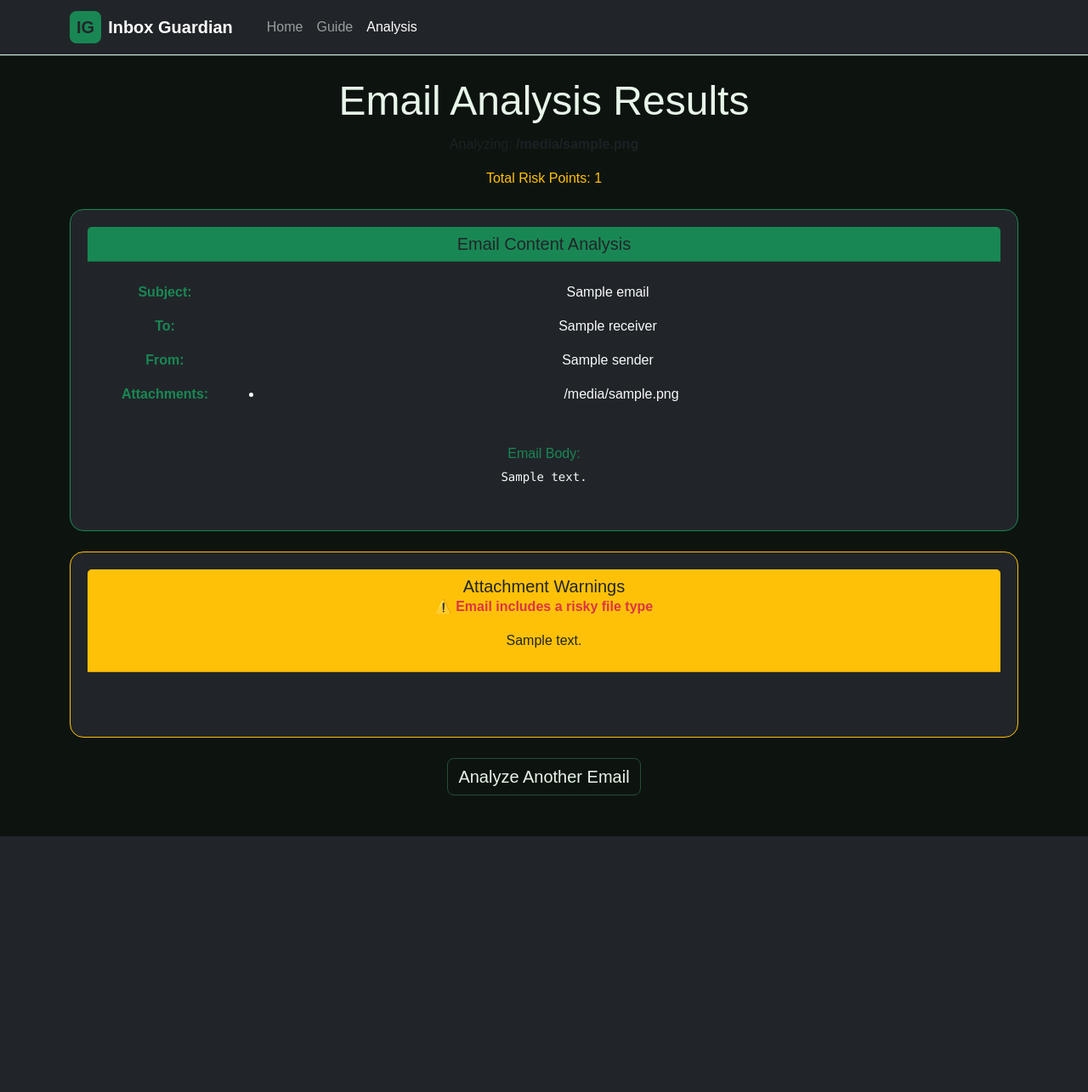
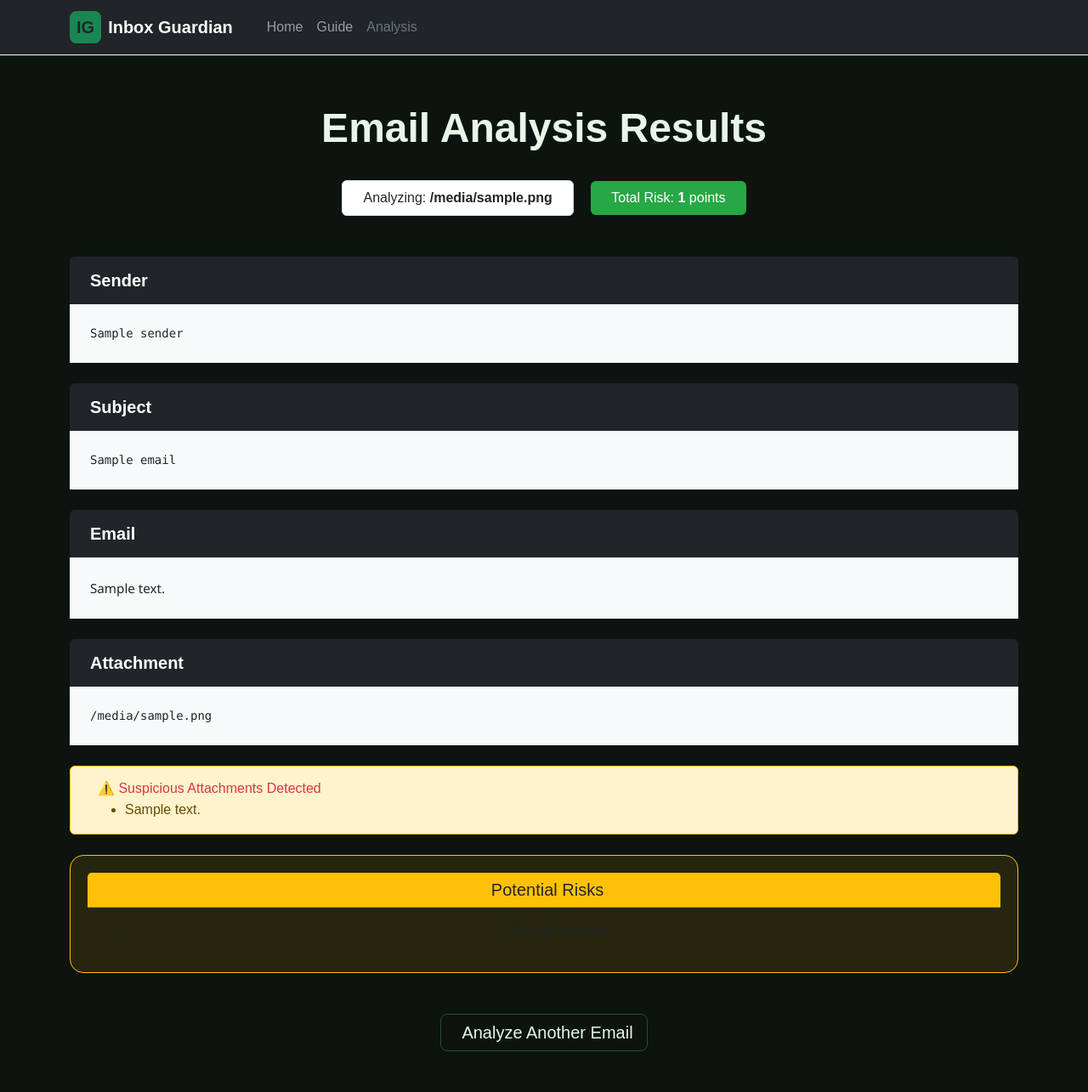
Before and after one commit to Rithvikk1590/Inbox-Gaurdian, a Flask app: template Website/templates/analysis.html in a window 1280 px wide. Shown: the whole page at 85% size. Before the commit the page ends 984 px from the top, so only its background shows below. Run offline with Flask 3, Linux system fonts and the light colour scheme; the template is opened without the code that fills it: most values are stand-ins (such as "Sample title", 1, 10 or a date in 2020).

Commit message:
UI changes

```diff
--- a/Website/app.py
+++ b/Website/app.py
@@ -141,7 +141,7 @@ def analysis(email_id):
             return redirect(url_for("home"))
 
         analysis = analyse_email_content(email_data)
-        return render_template("analysis.html", email=email_data, analysis=analysis, email_id=email_id)
+        return render_template("analysis.html", email=email_data, analysis=analysis, email_id=email_id, show_analysis=True)
     except Exception as e:
         print("Error in analysis:", e)
         return redirect(url_for("home"))
--- a/Website/static/css/style.css
+++ b/Website/static/css/style.css
@@ -166,3 +166,39 @@ textarea {
   background: var(--panel) !important;
   border: 1px solid var(--border) !important;
 }
+
+
+/* Smooth transitions */
+.card, .alert {
+  transition: transform 0.2s ease-in-out;
+}
+.card:hover, .alert:hover {
+  transform: translateY(-2px);
+}
+
+/* Pre-formatted email styling */
+.email-body-content,
+#email-body {
+  font-family: 'Segoe UI', sans-serif;
+  font-size: 0.95rem !important;
+  line-height: 1.6;
+  white-space: pre-wrap;
+  word-wrap: break-word;
+  background-color: #f8f9fa;
+  padding: 1rem;
+  border-radius: 8px;
+  border: 1px solid #dee2e6;
+}
+
+/* Highlighted suspicious text */
+.marked-suspicious {
+  background-color: #fff3cd;
+  color: #856404;
+  padding: 0 4px;
+  border-radius: 3px;
+  font-weight: 600;
+}
+
+.border-thick {
+  border-width: 3px !important;
+}
--- a/Website/templates/analysis.html
+++ b/Website/templates/analysis.html
@@ -10,105 +10,88 @@
 </head>
 
 <body>
-  <!-- Navbar -->
-  <header class="topbar" style="position: sticky; top: 0; z-index: 1050;">
-    <nav class="navbar navbar-expand-md navbar-dark bg-dark border-bottom">
+  {% include 'includes/navbar.html' %}
+  <!-- Analysis Header -->
+<section class="hero text-center py-3">
   <div class="container">
-        <!-- Brand -->
-        <a class="navbar-brand d-flex align-items-center" href="/">
-          <span class="bg-success text-dark fw-bold rounded-3 px-2 py-1 me-2">IG</span>
-          <span class="fw-semibold">Inbox Guardian</span>
-        </a>
-
-        <!-- Hamburger -->
-        <button class="navbar-toggler" type="button" data-bs-toggle="collapse" data-bs-target="#igNavbar"
-          aria-controls="igNavbar" aria-expanded="false" aria-label="Toggle navigation">
-          <span class="navbar-toggler-icon"></span>
-        </button>
-
-        <!-- Left-aligned nav items -->
-        <div class="collapse navbar-collapse" id="igNavbar">
-          <ul class="navbar-nav ms-3">
-            <li class="nav-item"><a class="nav-link" href="/">Home</a></li>
-            <li class="nav-item"><a class="nav-link" href="/guide">Guide</a></li>
-            <li class="nav-item"><a class="nav-link active" aria-current="page" href="#">Analysis</a></li>
-          </ul>
+    <h1 class="display-4 fw-bold mb-2">Email Analysis Results</h1>
+    <div class="d-flex flex-column align-items-center gap-2 mb-4"></div>
+      <div class="d-inline-block mb-2 px-4 py-2 bg-white text-dark border rounded-2 shadow-sm">
+        Analyzing: <strong>{{ email.filename }}</strong>
       </div>
-      </div>
-    </nav>
-  </header>
-
-  <!-- Analysis Header -->
-  <section class="hero text-center my-4">
-    <h1>Email Analysis Results</h1>
-    <p class="text-muted">Analyzing: <strong>{{ email.filename }}</strong></p>
-    <p class="text-warning">Total Risk Points: {{ analysis.total_risk_points }}</p>
-  </section>
-
-  <!-- Email Content with Highlighting -->
-  <section class="container my-4">
-    <div class="card bg-dark border-success">
-      <div class="card-header bg-success text-dark">
-        <h5 class="mb-0">Email Content Analysis</h5>
-      </div>
-      <div class="card-body">
-        <div class="table-responsive mb-4">
-          <table class="table table-dark table-borderless">
-            <tbody>
-              <tr>
-                <td class="fw-bold text-success" style="width: 150px;">Subject:</td>
-                <td class="text-light" id="email-subject">{{ email.subject }}</td>
-              </tr>
-              <tr>
-                <td class="fw-bold text-success">To:</td>
-                <td class="text-light" id="email-to">{{ email.receiver }}</td>
-              </tr>
-              <tr>
-                <td class="fw-bold text-success">From:</td>
-                <td class="text-light" id="email-from">{{ email.sender }}</td>
-              </tr>
-              <tr>
-              <td class="fw-bold text-success">Attachments:</td>
-              <td class="text-light">
-                {% if email.attachments %}
-                  <ul class="mb-0">
-                    {% for a in email.attachments %}
-                      <li>{{ a }}</li>
-                    {% endfor %}
-                  </ul>
-                {% else %}
-                  <span class="text-light">None</span>
-                {% endif %}
-              </td>
-            </tr>
-            </tbody>
-          </table>
-        </div>
-
-        <div class="mb-3">
-          <h6 class="text-success">Email Body:</h6>
-          <div class="email-body-container">
-            <pre class="text-light mb-0 email-body-content" id="email-body">{{ email.body }}</pre>
-          </div>
+      <div class="d-inline-block ms-3 mb-2 px-4 py-2 rounded-2 text-white"
+          style="background-color: {% if analysis.total_risk_points > 50 %}#dc3545{% elif analysis.total_risk_points > 20 %}#ffc107; color: #000{% else %}#28a745{% endif %};">
+        Total Risk: <strong>{{ analysis.total_risk_points }}</strong> points
       </div>
     </div>
   </div>
 </section>
 
+<!-- Sender -->
+<section class="container my-4">
+    <div class="card-header bg-dark text-white d-flex align-items-center gap-2 p-3 border-0 rounded-top-2">
+      <i class="bi bi-chat-left-text fs-4"></i>
+      <h5 class="mb-0 text-white fw-semibold">Sender</h5>
+    </div>
+    <div class="card-body p-0 m-0 border-0">
+      <pre id="email-from" class="bg-body-tertiary text-wrap text-dark p-4 m-0 rounded-0 border-0">
+        {{ email.sender }}
+      </pre>
+    </div>
+</section>
 
+<!-- Subject -->
+<section class="container my-4">
+    <div class="card-header bg-dark text-white d-flex align-items-center gap-2 p-3 border-0 rounded-top-2">
+      <i class="bi bi-chat-left-text fs-4"></i>
+      <h5 class="mb-0 text-white fw-semibold">Subject</h5>
+    </div>
+    <div class="card-body p-0 m-0 border-0">
+      <pre id="email-from" class="bg-body-tertiary text-wrap text-dark p-4 m-0 rounded-0 border-0">
+        {{ email.subject }}
+      </pre>
+    </div>
+</section>
+
+<!-- Body -->
+<section class="container my-4">
+    <div class="card-header bg-dark text-white d-flex align-items-center gap-2 p-3 border-0 rounded-top-2">
+      <i class="bi bi-chat-left-text fs-4"></i>
+      <h5 class="mb-0 text-white fw-semibold">Email</h5>
+    </div>
+    <div class="card-body p-0 m-0 border-0">
+      <pre id="email-body" class="bg-body-tertiary text-wrap text-dark p-4 m-0 rounded-0 border-0">
+        {{ email.body }}
+      </pre>
+    </div>
+</section>
+
+<!-- Attachments -->
+<section class="container my-4">
+    <div class="card-header bg-dark text-white d-flex align-items-center gap-2 p-3 border-0 rounded-top-2">
+      <i class="bi bi-chat-left-text fs-4"></i>
+      <h5 class="mb-0 text-white fw-semibold">Attachment</h5>
+    </div>
+    <div class="card-body p-0 m-0 border-0">
+      <pre id="email-from" class="bg-body-tertiary text-wrap text-dark p-4 m-0 rounded-0 border-0">
+        {% if email.attachments %}
+          {% for a in email.attachments %}
+            {{ a }}
+          {% endfor %}
+        {% else %}
+          <span class="text-dark">No attachments</span>
+        {% endif %}
+      </pre>
+    </div>
+</section>
+
+<!-- Attachment Warnings -->
 {% if analysis.attachment_warnings %}
 <section class="container my-4">
-    <div class="card bg-dark border-warning">
-      <div class="card-header bg-warning text-dark">
-        {% if analysis.attachment_warnings %}
-          <h5 class="mb-0">Attachment Warnings</h5>
-          <p class="text-danger fw-bold">⚠️ Email includes a risky file type</p>
-          {% for w in analysis.attachment_warnings %}
-            <p>{{ w.message }}</p>
-          {% endfor %}
-        {% endif %}
-      </div>
-      <div class="card-body">
+  <div class="alert alert-warning border border-warning d-flex align-items-start shadow-sm">
+    <i class="bi bi-exclamation-triangle-fill fs-3 me-3 mt-1"></i>
+    <div>
+      <h6 class="mb-1 text-danger">⚠️ Suspicious Attachments Detected</h6>
       <ul class="mb-0">
         {% for w in analysis.attachment_warnings %}
           <li>{{ w.message }}</li>
@@ -119,19 +102,37 @@
 </section>
 {% endif %}
 
+<!-- Other Warnings / Insights -->
+{% if analysis.other_warnings %}
+<section class="container my-4">
+  <div class="card border-warning bg-warning bg-opacity-10 shadow-sm">
+    <div class="card-header bg-warning text-dark">
+      <h5 class="mb-0"><i class="bi bi-shield-exclamation me-2"></i>Potential Risks</h5>
+    </div>
+    <div class="card-body">
+      <ul class="mb-0">
+        {% for warning in analysis.other_warnings %}
+          <li>{{ warning }}</li>
+        {% endfor %}
+      </ul>
+    </div>
+  </div>
+</section>
+{% endif %}
 
 <!-- Action Button -->
-  <section class="container mb-5">
-    <div class="text-center">
-      <a href="/" class="btn btn-success btn-lg">
-        Analyze Another Email
+<section class="container my-5 text-center">
+  <a href="/" class="btn btn-lg btn-outline-primary px-3 rounded-3">
+    <i class="bi bi-upload me-2"></i>Analyze Another Email
   </a>
-    </div>
 </section>
 
 <!-- Custom Tooltip -->
-  <div class="custom-tooltip" id="customTooltip" style="display: none;">
-    <div class="tooltip-inner"></div>
+<div id="customTooltip"
+     class="position-fixed bg-danger text-white p-2 rounded shadow-sm small text-center"
+     style="max-width: 300px; display: none; z-index: 1070; pointer-events: none;"
+     aria-hidden="true">
+  <div id="tooltipText"></div>
 </div>
 
 <script>
@@ -174,17 +175,22 @@
 
   function showTooltip(event, text) {
     const tooltip = document.getElementById('customTooltip');
-    tooltip.querySelector('.tooltip-inner').textContent = text || '';
+    const tooltipText = document.getElementById('tooltipText');
+    tooltipText.textContent = text || '';
     tooltip.style.display = 'block';
-    tooltip.style.position = 'absolute';
-    tooltip.style.left = event.pageX + 10 + 'px';
-    tooltip.style.top = event.pageY - 30 + 'px';
-    tooltip.style.zIndex = '9999';
+    // Get the element that triggered the event
+    const target = event.target;
+    // Get position of the highlighted word
+    const rect = target.getBoundingClientRect();
+    // Position tooltip just above the word
+    tooltip.style.left = `${rect.left + window.scrollX + rect.width / 2 - tooltip.offsetWidth / 2}px`;
+    tooltip.style.top = `${rect.top + window.scrollY - tooltip.offsetHeight - 8}px`; // 8px gap
   }
 
   function hideTooltip() {
     document.getElementById('customTooltip').style.display = 'none';
   }
 </script>
+
 </body>
 </html>
--- /dev/null
+++ b/Website/templates/includes/macros.html
@@ -0,0 +1,8 @@
+{% macro nav_link(href, text, exact=False) %}
+  {% set is_active = request.path == href if exact else (request.path == href or request.path.startswith(href + '/')) %}
+  <a class="nav-link {{ 'active' if is_active else '' }}"
+     href="{{ href }}"
+     {{ 'aria-current="page"' if is_active else '' }}>
+    {{ text }}
+  </a>
+{% endmacro %}
--- /dev/null
+++ b/Website/templates/includes/navbar.html
@@ -0,0 +1,25 @@
+<header class="topbar" style="position: sticky; top: 0; z-index: 1050;">
+<nav class="navbar navbar-expand-md navbar-dark bg-dark border-bottom">
+    <div class="container">
+    <!-- Brand -->
+    <a class="navbar-brand d-flex align-items-center" href="/">
+        <span class="bg-success text-dark fw-bold rounded-3 px-2 py-1 me-2">IG</span>
+        <span class="fw-semibold">Inbox Guardian</span>
+    </a>
+
+    <!-- Left-aligned nav items -->
+    <div class="collapse navbar-collapse" id="igNavbar">
+        {% from 'includes/macros.html' import nav_link %}
+        <ul class="navbar-nav ms-3">
+            <li class="nav-item">{{ nav_link('/', 'Home') }}</li>
+            <li class="nav-item">{{ nav_link('/guide', 'Guide') }}</li>
+            {% if show_analysis and email_id %}
+                <li class="nav-item">{{ nav_link('/analysis/' ~ email_id, 'Analysis') }}</li>
+            {% else %}
+                <li class="nav-item"><a class="nav-link disabled text-secondary" href="#" aria-disabled="true">Analysis</a></li>
+            {% endif %}
+            </ul>
+    </div>
+    </div>
+</nav>
+</header>
```
Also changed, not shown: Website/templates/index.html (+1 -27 lines). Lines whose indentation alone changed are shown as unchanged.
